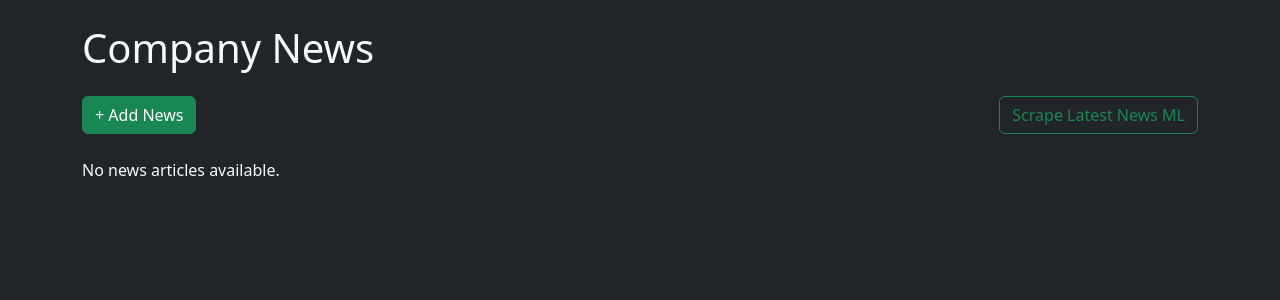
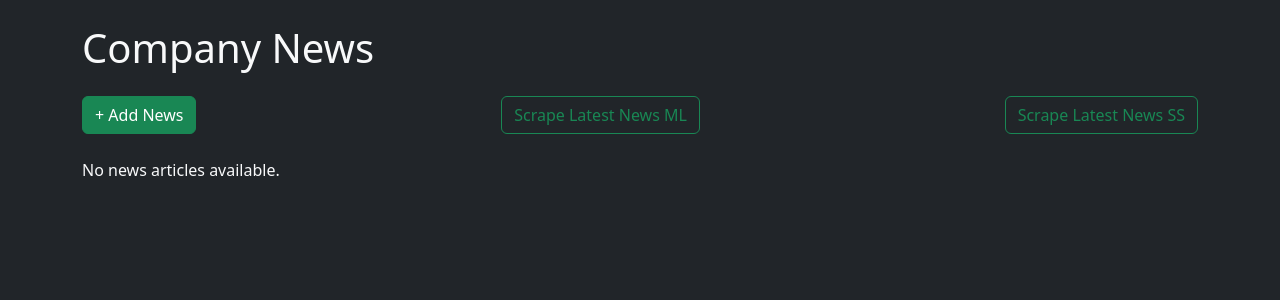
Before and after one commit to Dipesh-Ghimire/nepse-stock-scrapers, a Django app: page /news/ in a window 1280 px wide. Shown: the part 56-356 px from the top of the page. Run offline with Django 5.2, Linux system fonts and the light colour scheme; data that the repository does not hold is empty; parts of the project's set-up code (start-up, migrations or seed data) failed here and were passed over.

Commit message:
Adding Buttons to scrape news from SS

```diff
--- a/stockmarket/stocks/templates/stocks/company_news_list.html
+++ b/stockmarket/stocks/templates/stocks/company_news_list.html
@@ -9,6 +9,7 @@
         + Add News
     </a>
     <button id="scrape-merolagani" class="btn btn-outline-success scrape-btn">Scrape Latest News ML</button>
+    <button id="scrape-sharesansar" class="btn btn-outline-success scrape-btn">Scrape Latest News SS</button>
 </div>
 
 <div class="list-group">
@@ -71,6 +72,9 @@ $(document).ready(function(){
     $('#scrape-merolagani').click(function(){
         handleScrapeAjax('{% url "scrape_news_ml" %}');
     });
+    $('#scrape-sharesansar').click(function(){
+        handleScrapeAjax('{% url "scrape_news_ss" %}');
+    });
 });
 
 </script>
```
